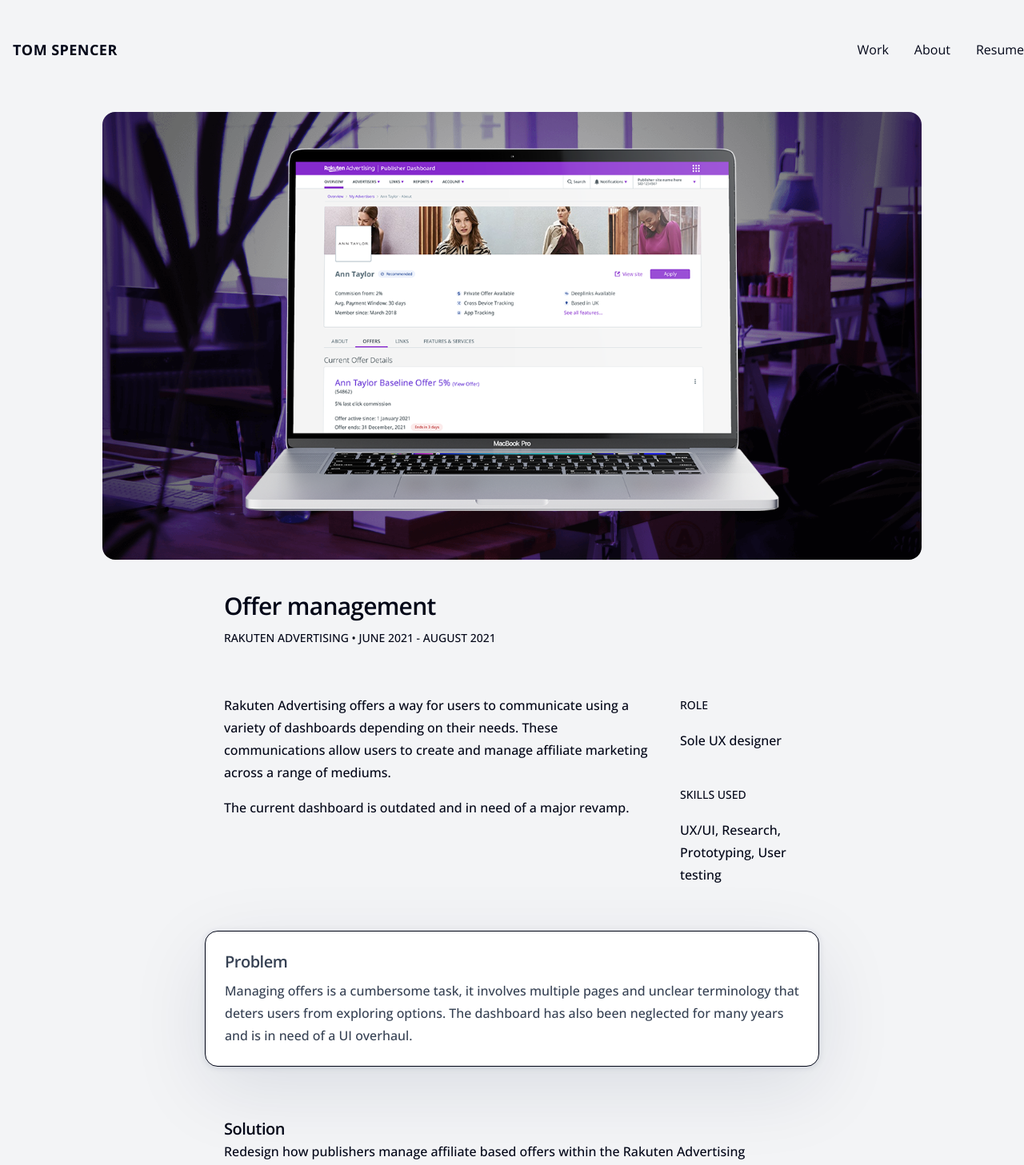
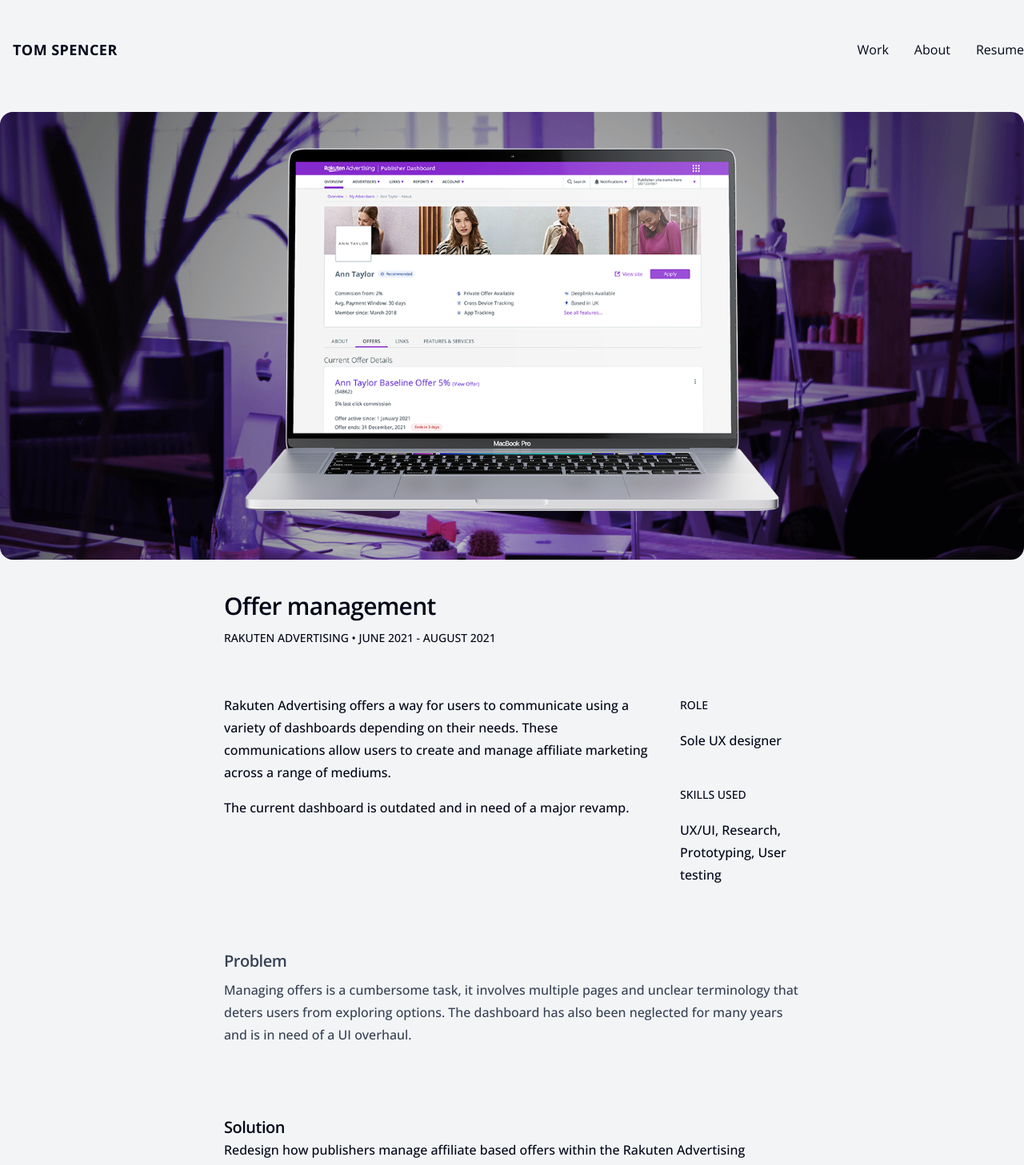
Before and after one commit to tomatronic/portfolio2024, a Next.js app: page /casestudy/Rakuten in a window 1280 px wide. Shown: the top 1457 px of the page at 80% size. Built offline with nearby package versions, Linux system fonts and the light colour scheme.

Commit message:
Remove white containers on Rakuten case study

```diff
--- a/src/app/casestudy/Rakuten/page.js
+++ b/src/app/casestudy/Rakuten/page.js
@@ -14,7 +14,7 @@
     return (
         <>
             <div className="mt-4">
-                <div className="container mx-auto h-[70vh] max-w-screen-lg rounded-2xl bg-[url('/offerBG.png')] bg-cover">
+                <div className="container mx-auto h-[70vh] max-w-screen-xl rounded-2xl bg-[url('/offerBG.png')] bg-cover">
                     <div className="mx-auto grid h-full max-w-screen-md place-items-center">
                         <div>
                             <Zoom>
@@ -41,7 +41,7 @@
                         </div>
                     </div>
                 </div>
-                <div className="container mx-auto mb-16 grid max-w-screen-md overflow-hidden rounded-2xl border bg-white shadow-[0px_1px_8px_rgba(13,34,71,0.12),_0px_28px_96px_rgba(13,34,71,0.1)]">
+                <div className="container mx-auto mb-16 grid max-w-screen-md overflow-hidden rounded-2xl">
                     <div className="m-6 grid gap-2">
                         <h2 className="text-xl font-semibold tracking-tight text-gray-700">Problem</h2>
                         <p className="m-0 text-gray-700">Managing offers is a cumbersome task, it involves multiple pages and unclear terminology that deters users from exploring options. The dashboard has also been neglected for many years and is in need of a UI overhaul.</p>
@@ -78,7 +78,7 @@
                         </div>
                     </div>
                 </div>
-                <div className="container mx-auto grid max-w-screen-md overflow-hidden rounded-2xl border bg-white shadow-[0px_1px_8px_rgba(13,34,71,0.12),_0px_28px_96px_rgba(13,34,71,0.1)]">
+                <div className="container mx-auto grid max-w-screen-md overflow-hidden rounded-2xl">
                     <div className="m-6 grid gap-2 text-gray-700">
                         <h2 className="text-xl font-semibold tracking-tight">Goals</h2>
                         <p>Using survey data I was able to identify three main goals to focus on:</p>
```
